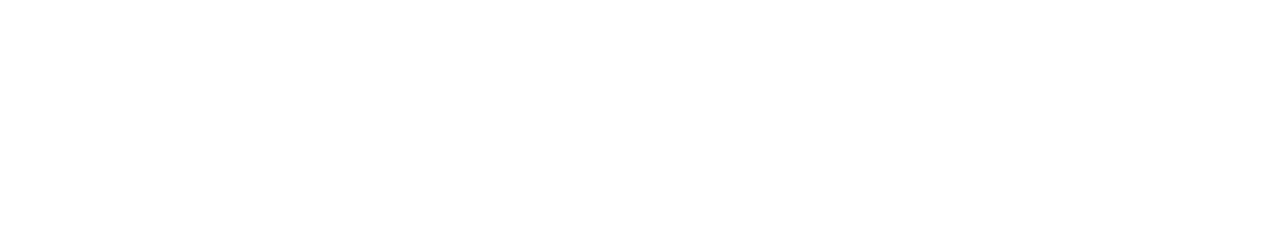
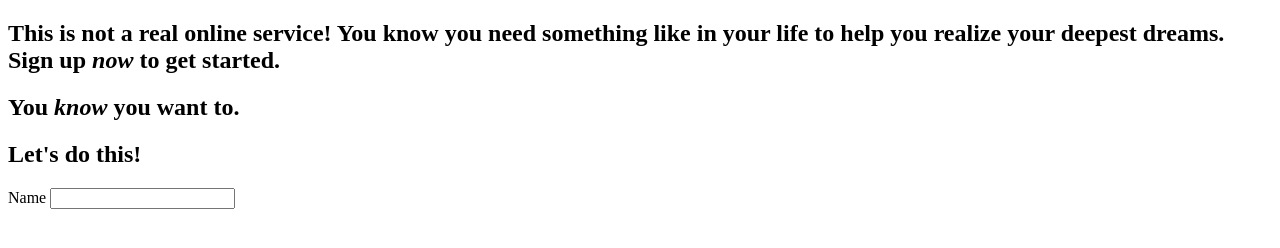
Before and after one commit to codedianq/sign-up-form, a plain HTML site: page index.html in a window 1280 px wide. Drawn offline with Linux system fonts and the light colour scheme.

Commit message:
Add form control for user's first name

```diff
--- a/index.html
+++ b/index.html
@@ -7,6 +7,20 @@
     <link rel="stylesheet" href="./styles.css">
 </head>
 <body>
+    <div class="notice">
+        <h2>This is not a real online service! You know you need something like in your life to help you realize your deepest dreams. <br>Sign up <em>now</em> to get started.</h2>
+
+        <h2>You <em>know</em> you want to.</h2>
+    </div>
+
+    <form action="" method="post" class="sign-up-form">
+        <h2>Let's do this!</h2>
+
+        <div class="reg-form">
+            <label for="user-name">Name</label>
+            <input type="text" id="user-name" name="name">
+        </div>
+    </form>
 
 </body>
 </html>
```
